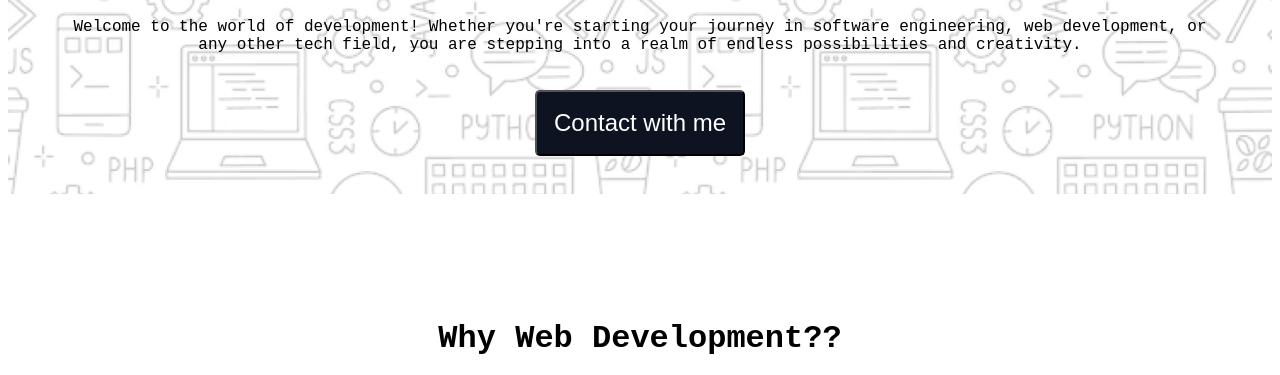
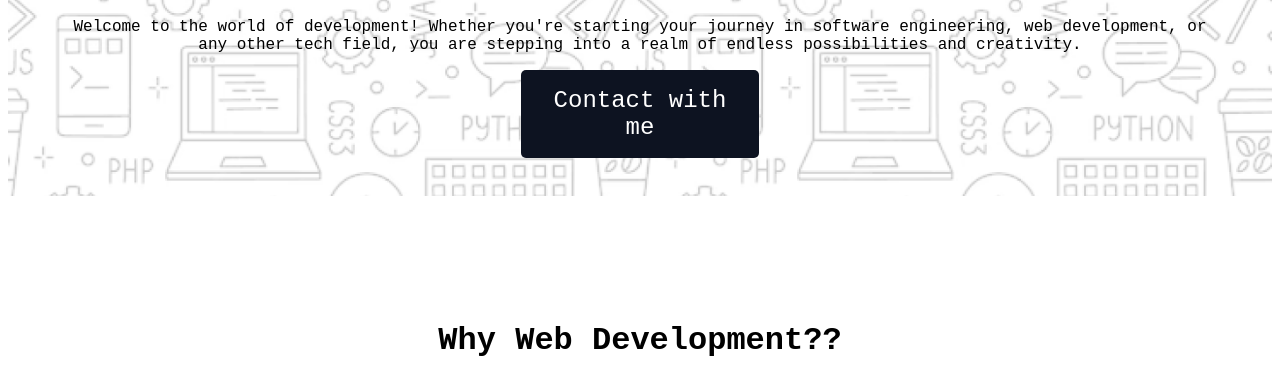
Before and after one commit to farhanacse1/assignment-github-repo, a plain HTML site: page index.html in a window 1280 px wide. Shown: the part 425-800 px from the top of the page. Drawn offline with Linux system fonts and the light colour scheme; a web font is replaced by a local one.

Commit message:
contact with me updated

```diff
--- a/index.html
+++ b/index.html
@@ -27,7 +27,7 @@
             Whether you're starting your journey in software engineering, web development,
             or any other tech field, you are stepping into a realm of endless possibilities and creativity.
         </p>  </p>
-        <button class="btn-primary">Contact with me</button>
+        <a href="#footer" class="btn-primary">Contact with me</a>
     </div>
 </div>
     <div class="section">
@@ -143,7 +143,7 @@
 
 
     </main>
-    <footer>
+    <footer id="footer">
         <div>
             <p>An open commitment-by-Awlad-Hossain</p>
 
--- a/styles/styles.css
+++ b/styles/styles.css
@@ -9,12 +9,16 @@ body{
 
 }
 .btn-primary{
-    margin-top: 20px;
+    display: block;
+    text-decoration: none;
+    width: 18%;
+    margin-top: 50px;
     font-size: 1.5rem;
     background-color:#0D1321 ;
     color: white;
     padding: 1.5%;
     border-radius: 5px;
+    margin: auto;
 }
 
 
@@ -65,8 +69,7 @@ nav li a{
     gap: 10%;
     margin-top: 3%;
     margin-bottom: 4%;
-    /* width: 100%; */
-    /* margin: auto; */
+
 
 }
 .section-2{
@@ -75,8 +78,7 @@ nav li a{
     flex-direction: row-reverse;
     margin-top: 3%;
     margin-bottom: 4%;
-    /* width: 100%; */
-    /* margin: auto; */
+
 
 }
 .part-1{
```
